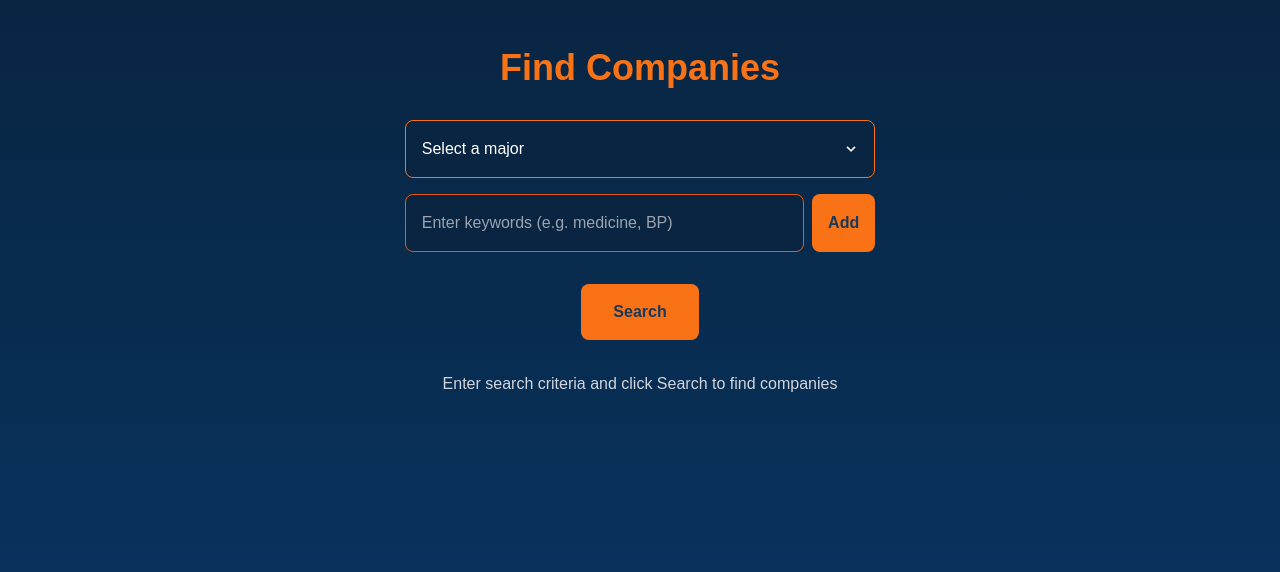
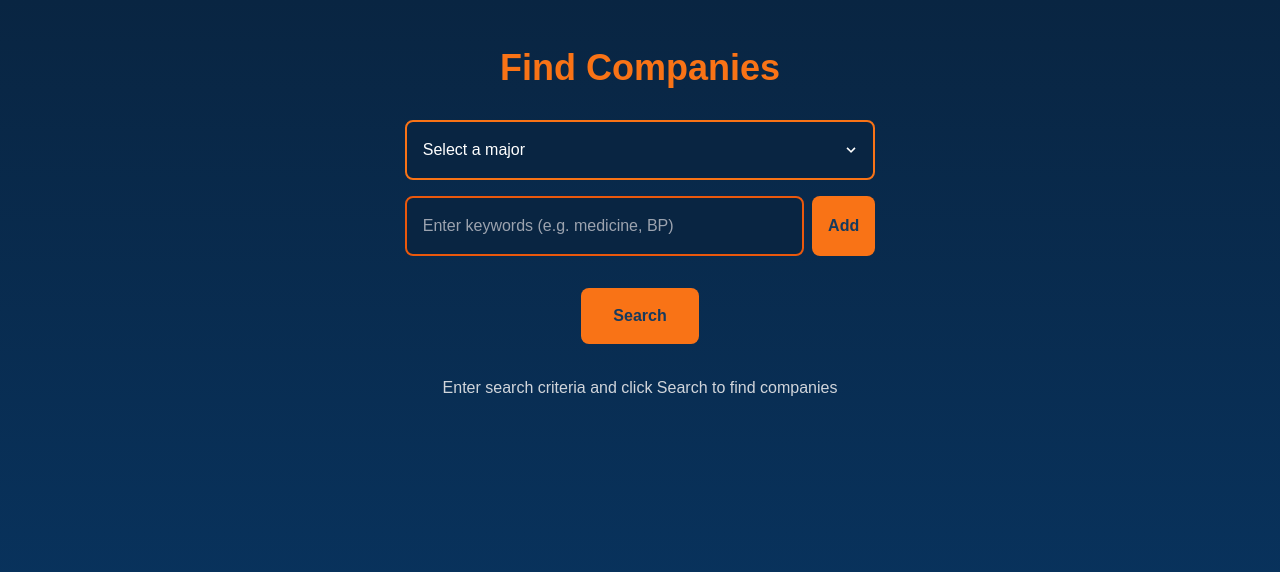
Before and after one commit to ChefOmarDee/shpecify, a Next.js app: page / in a window 1280 px wide. Shown: the top 572 px of the page. Built offline with nearby package versions, Linux system fonts and the light colour scheme.

Commit message:
thicker orange border

```diff
--- a/app/(pages)/page.jsx
+++ b/app/(pages)/page.jsx
@@ -151,7 +151,7 @@ const HomeContent = () => {
                 <select
                   value={major}
                   onChange={handleMajorChange}
-                  className="w-full p-4 border border-orange-500 rounded-lg bg-navy-800 text-white border-navy-600 appearance-none focus:outline-none focus:ring-2 focus:ring-orange-500 focus:border-transparent"
+                  className="w-full p-4 border-2 border-orange-500 rounded-lg bg-navy-800 text-white appearance-none focus:outline-none focus:ring-2 focus:ring-orange-500 focus:border-transparent"
                 >
                   <option value="">Select a major</option>
                   {majorOptions.map((option) => (
@@ -179,7 +179,7 @@ const HomeContent = () => {
                     value={keywordInput}
                     onChange={(e) => setKeywordInput(e.target.value)}
                     onKeyPress={handleKeyPress}
-                    className="flex-1 p-4 border rounded-lg bg-navy-800 text-white border-orange-600 placeholder-gray-400 focus:outline-none focus:ring-2 focus:ring-orange-500 focus:border-transparent"
+                    className="flex-1 p-4 border-2 border-orange-600 rounded-lg bg-navy-800 text-white placeholder-gray-400 focus:outline-none focus:ring-2 focus:ring-orange-500 focus:border-transparent"
                   />
                   <button
                     onClick={handleAddKeyword}
@@ -222,7 +222,7 @@ const HomeContent = () => {
               {companies.length > 0 && (
                 <button
                   onClick={handleExport}
-                  className="px-8 py-4 border border-orange-500 bg-navy-800 text-white rounded-lg hover:bg-navy-600 transition-colors duration-200 ease-in-out"
+                  className="px-8 py-4 border-2 border-orange-500 bg-navy-800 text-white rounded-lg hover:bg-navy-600 transition-colors duration-200 ease-in-out"
                 >
                   Export to Excel
                 </button>
```
